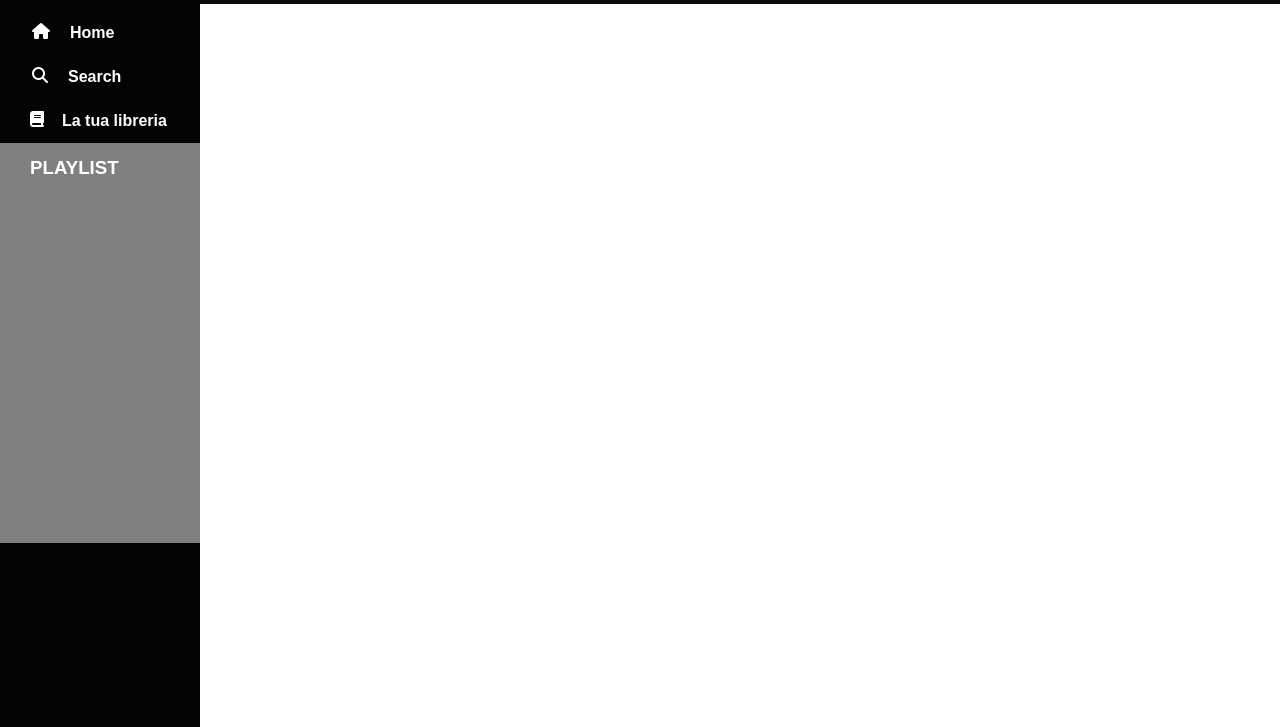
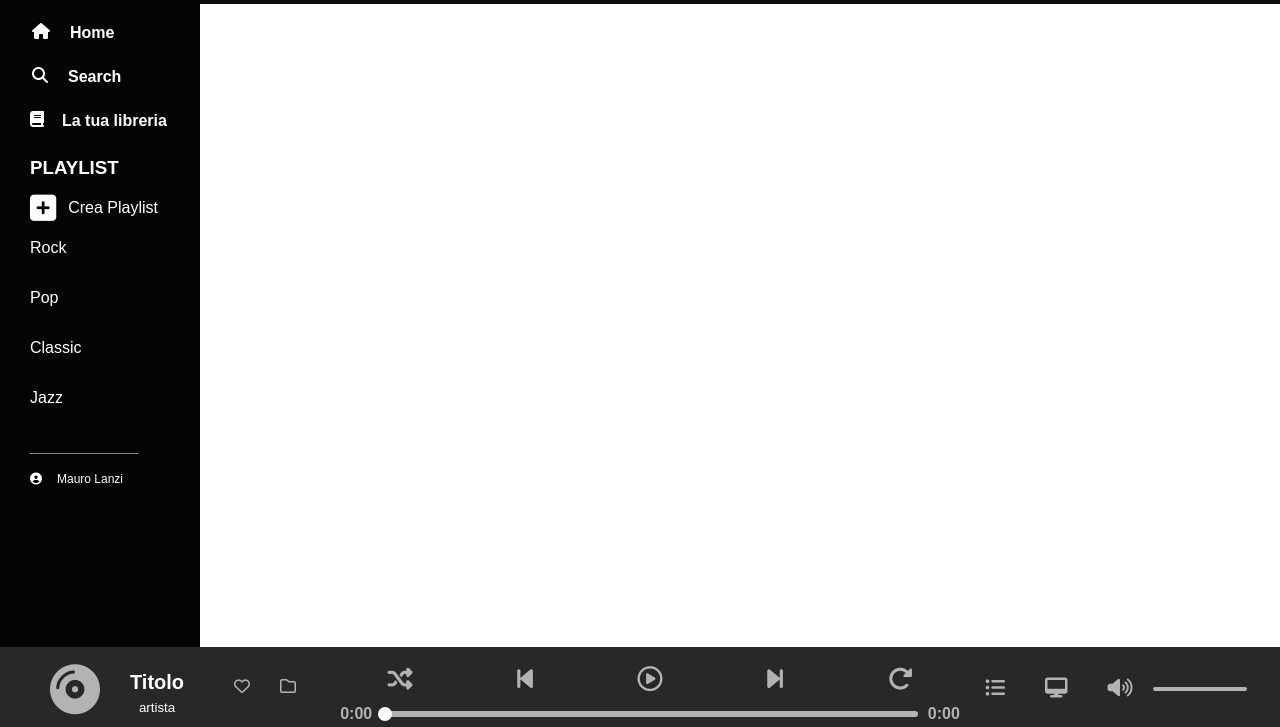
Before and after one commit to lanzimauro/html-css-spotifyweb, a plain HTML site: page index.html in a window 1280 px wide. Shown: the part 73-800 px from the top of the page. Drawn offline with Linux system fonts and the light colour scheme.

Commit message:
player footer

```diff
--- a/css/style.css
+++ b/css/style.css
@@ -88,19 +88,67 @@ h1 {
 }
 
 .menu-playlist {
-    height: 400px;
-    background-color: grey;
     padding: 0 30px;
 }
 
-.menu-playlist h3 {
+.menu-playlist {
     text-align: left;
+}
+
+.menu-playlist p:hover {
+    cursor: pointer;
+}
+
+.menu-playlist .playlist h3 {
+    text-align: left;
+}
+
+.add-playlist {
+    line-height: 0px;
+    text-align: center;
+}
+
+.add-playlist:hover {
+    cursor: pointer;
+}
+
+.plus {
+    float: left;
+    font-size: 30px;
+}
+
+.add-playlist p {
+    line-height: 30px;
+}
+
+.profile {
+    padding: 30px;
+}
+
+.placeholder {
+    float: left;
+    border-top: 1px solid grey;
+}
+
+.placeholder:hover{
+    cursor: pointer;
+}
+
+.placeholder i,
+.placeholder p {
+    float: left;
+    line-height: 50px;
+    margin-right: 15px;
+    font-size: 12px;
 }
 
 /* fine menù laterale */
 /* header */
 
 header {
+    position: fixed;
+    top: 0;
+    left: 200px;
     display: flex;
     justify-content: flex-end;
     float: left;
@@ -123,3 +171,137 @@ header button:hover {
     color: #040404;
     cursor: pointer;
 }
+
+
+/* fine header */
+/* player */
+
+footer {
+    display: flex;
+    flex-direction: row;
+    position: fixed;
+    bottom: 0;
+    width: 100vw;
+    height: 80px;
+    background-color: #282828;
+}
+
+footer i {
+    color: #b3b3b3;
+}
+
+footer i:hover {
+    color: #ffffff;
+    transform: scale(1.35);
+    cursor: pointer;
+}
+
+.player-left {
+    width: 25%;
+    height: 100%;
+    color: #ffffff;
+    margin-left: 20px;
+}
+
+.player-left .cover {
+    float: left;
+    margin: 15px 30px;
+    font-size: 50px;
+}
+
+.player-left .canzone {
+    float: left;
+    text-align: center;
+    line-height: 0px;
+}
+
+.player-left p {
+    line-height: 50px;
+    margin-top: 10px;
+    font-size: 20px;
+    color: #ffffff;
+    font-weight: bold;
+}
+
+.player-left .icona-cuore {
+    float: left;
+    line-height: 50px;
+    margin: 15px 30px;
+    margin-left: 50px;
+}
+
+.player-left .icona-cartella {
+    float: left;
+    line-height: 50px;
+    margin: 15px 0;
+}
+.player-center {
+    width: 50%;
+    height: 100%;
+}
+
+.icone-player {
+    display: flex;
+    justify-content: space-around;
+    padding-top: 20px;
+    width: 100%;
+    height: 60%;
+    background-color: #282828;
+    text-align: center;
+    line-height: 100%;
+}
+
+.icone-player i {
+    font-size: 25px;
+}
+
+.barra-player {
+    display: flex;
+    justify-content: center;
+    margin: 5px auto;
+    color: #b3b3b3;
+    font-weight: bold;
+}
+.barra-player p {
+    margin: 5px;
+}
+
+.barra {
+    border: 3px solid #b3b3b3;
+    border-radius: 10px;
+    width: 85%;
+    height: 0px;
+    margin: auto 5px;
+}
+
+.pallino {
+    border-radius: 100%;
+    width: 2%;
+    border: 7px solid #ffffff;
+    margin: -7px;
+}
+
+.player-right {
+    width: 25%;
+    height: 100%;
+    padding-top: 10px;
+    font-size: 20px;
+}
+
+.icona-right {
+    float: left;
+    margin: 20px;
+    color: #b3b3b3
+}
+
+.icona-right:hover {
+    color: #ffffff;
+}
+
+.barra-volume {
+    border: 2px solid #b3b3b3;
+    border-radius: 2px;
+    width: 30%;
+    margin-top: 30px;
+    margin-left: 0px;
+}
--- a/index.html
+++ b/index.html
@@ -30,13 +30,70 @@
                 </div>
             </div>
             <div class="menu-playlist">
-                <div>
-                <h3>PLAYLIST</h3>
+                <div class="playlist">
+                    <h3>PLAYLIST</h3>
+                </div>
+                <div class="add-playlist clearfix">
+                    <div class="plus"><i class="fas fa-plus-square"></i></div>
+                    <p>Crea Playlist</p>
+                </div>
+                <div class="new-playlist">
+                    <p>Rock</p>
+                </div>
+                <div class="new-playlist">
+                    <p>Pop</p>
+                </div>
+                <div class="new-playlist">
+                    <p>Classic</p>
+                </div>
+                <div class="new-playlist">
+                    <p>Jazz</p>
+                </div>
+            </div>
+            <div class="profile clearfix">
+                <div class="placeholder">
+                    <i class="fas fa-user-circle"></i>
+                    <p>Mauro Lanzi</p>
                 </div>
             </div>
         </aside>
         <header>
             <button type="button" name="upgrade">EFFETTUA L'UPGRADE</button>
         </header>
+        <footer>
+            <div class="player-left clearfix">
+                <div class="cover">
+                    <i class="fas fa-compact-disc"></i>
+                </div>
+                <div class="canzone">
+                    <p>Titolo</p>
+                    <small>artista</small>
+                </div>
+                <div class="icona-cuore"><i class="far fa-heart"></i></div>
+                <div class="icona-cartella"><i class="far fa-folder"></i></div>
+            </div>
+            <div class="player-center">
+                <div class="icone-player">
+                    <div class="shufle"><i class="fas fa-random"></i></div>
+                    <div class="backward"><i class="fas fa-step-backward"></i></div>
+                    <div class="play"><i class="far fa-play-circle"></i></div>
+                    <div class="forward"><i class="fas fa-step-forward"></i></div>
+                    <div class="redo"><i class="fas fa-redo-alt"></i></div>
+                </div>
+                <div class="barra-player">
+                    <p>0:00</p>
+                    <div class="barra">
+                        <div class="pallino"></div>
+                    </div>
+                    <p>0:00</p>
+                </div>
+            </div>
+            <div class="player-right clearfix">
+                <div class=" icona-right list"><i class="fas fa-list-ul"></i></div>
+                <div class="icona-right monitor"><i class="fas fa-desktop"></i></div>
+                <div class="icona-right volume"><i class="fas fa-volume-up"></i></div>
+                <div class="icona-right barra-volume"></div>
+            </div>
+        </footer>
     </body>
 </html>
```
